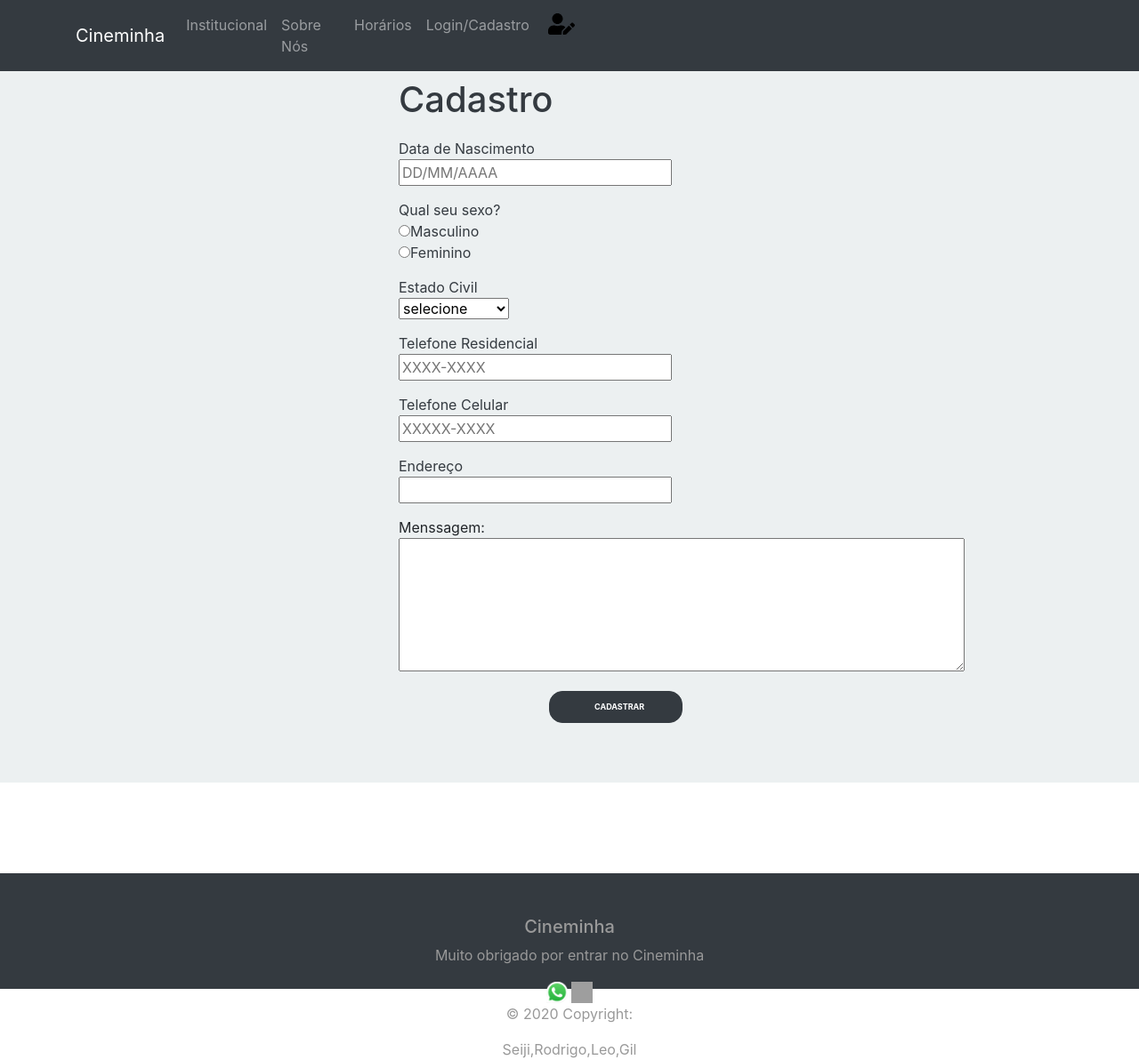
After one commit to Lancemaker/Cineminha, a PHP site: template view/templates/cadastro.php in a window 1280 px wide. The commit adds this page. Shown: the whole page at 89% size. Run offline with PHP 8.4, Linux system fonts and the light colour scheme; the template is opened without the code that fills it, so the values that code supplies are empty; some libraries are stand-ins or nearby versions; grey boxes are pictures that could not be loaded.

Commit message:
tela de cadastro

```diff
--- a/view/css/main.css
+++ b/view/css/main.css
@@ -353,3 +353,30 @@ Animação css
         width: 40%;
     }
 }
+/*
+* Tela de Cadastro
+*/
+.container-cadastro{
+    height: 100vh;
+    background-color: #ecf0f1;
+}
+.label-cadastro{
+    width: 100%;
+    color: #343a40;
+    margin-bottom: 15px;
+}
+.title-cadastro{
+    color:#343a40;
+    margin-top: 8px;
+    margin-bottom: 19px;
+}
+.input-text{
+    width: 80%;
+}
+.cadastrar{
+    width: 25%;
+    margin: 0px 169px;
+}
+.cadastro{
+    font-size: 9px;
+}
--- a/view/js/main.js
+++ b/view/js/main.js
@@ -11,3 +11,31 @@ btnSignup.addEventListener("click", function(){
 
 
 var body = document.querySelector("body");
+
+/**
+ * Cadastro
+ */
+function mascara(i,t){
+
+    var v = i.value;
+
+    if(isNaN(v[v.length-1])){
+       i.value = v.substring(0, v.length-1);
+       return;
+    }
+
+    if(t == "data"){
+       i.setAttribute("maxlength", "10");
+       if (v.length == 2 || v.length == 5) i.value += "/";
+    }
+
+    if(t == "tel"){
+       if(v[0] == 9){
+          i.setAttribute("maxlength", "10");
+          if (v.length == 5) i.value += "-";
+       }else{
+          i.setAttribute("maxlength", "9");
+          if (v.length == 4) i.value += "-";
+       }
+    }
+ }
--- /dev/null
+++ b/view/templates/cadastro.php
@@ -0,0 +1,51 @@
+<div class="container-cadastro">
+    <fieldset class="formulario" style="width: 30%; margin:0 auto">
+        <div class="formulario-interno">
+            <h1 class=title-cadastro>Cadastro</h1>
+            <label class="label-cadastro" for="dataNascimento">Data de Nascimento<br>
+                <input oninput="mascara(this, 'data')" class="input-text" type="text" name="dataNascimento" placeholder="DD/MM/AAAA" width="50%" />
+            </label>
+            <br>
+            <label class="label-cadastro" for="">Qual seu sexo?<br>
+                <input type="radio" name="sexo" value="M" />Masculino
+                <br>
+                <input type="radio" name="sexo" value="F" />Feminino
+            </label>
+            <br>
+            <label class="label-cadastro" for="Estado Civil">Estado Civil<br>
+                <select required id="Estado Civil" name="Estado Civil">
+                    <option value="">selecione</option>
+                    <option value="Solteiro(a)">Solteiro(a)</option>
+                    <option value="Casado(a)">Casado(a)</option>
+                    <option value="Divorciado(a)">Divorciado(a)</option>
+                    <option value="Viuvo(a)">Viuvo(a)</option>
+                </select>
+            </label>
+            <br>
+            <label class="label-cadastro" for="telefone residencial">Telefone Residencial<br>
+                <input oninput="mascara(this, 'tel')" class="input-text" type="text" placeholder="XXXX-XXXX" />
+            </label><br>
+
+            <label class="label-cadastro" for="telefone celular">Telefone Celular<br>
+                <input oninput="mascara(this, 'tel')" class="input-text" type="text" name="telefone celular" placeholder="XXXXX-XXXX" maxlength="9" />
+            </label><br>
+
+            <label class="label-cadastro" for="endereco">Endereço<br>
+                <input class="input-text" type="text" name="endereco" />
+            </label><br>
+
+            <p>Menssagem:<br>
+                <textarea name="mensagem" rows="6" cols="60"></textarea>
+                <form action="http://localhost/index.php?page=horarios">
+                    <div class="cadastrar">
+                    <input type="button" id="signin" class="btn-login btn-second cadastro" onclick="location.href='http://localhost/index.php?page=main';" value="Cadastrar" />
+                    </div>
+                </form>
+        </div>
+        <script src="jquery.js" type="text/javascript"></script>
+        <script src="jquery.maskedinput.js" type="text/javascript"></script>
+
+    </fieldset>
+
+</div>
+<script src="view/js/main.js"></script>
--- a/view/templates/login.php
+++ b/view/templates/login.php
@@ -49,8 +49,9 @@
                     <i class="fas fa-lock icon-modify" style="padding: 5px"></i>
                     <input type="password" placeholder="Senha">
                 </label>
-                <button class="btn-login btn-second">sign up</button>
+                <!--<button class="btn-login btn-second">sign up</button>-->
             </form>
+            <input type="button"class="btn-login btn-second" onclick="location.href='http://localhost/index.php?page=cadastro';" value="sign up"/>
         </div>
     </div>
     <!-- Segundo Conteudo-->
```
